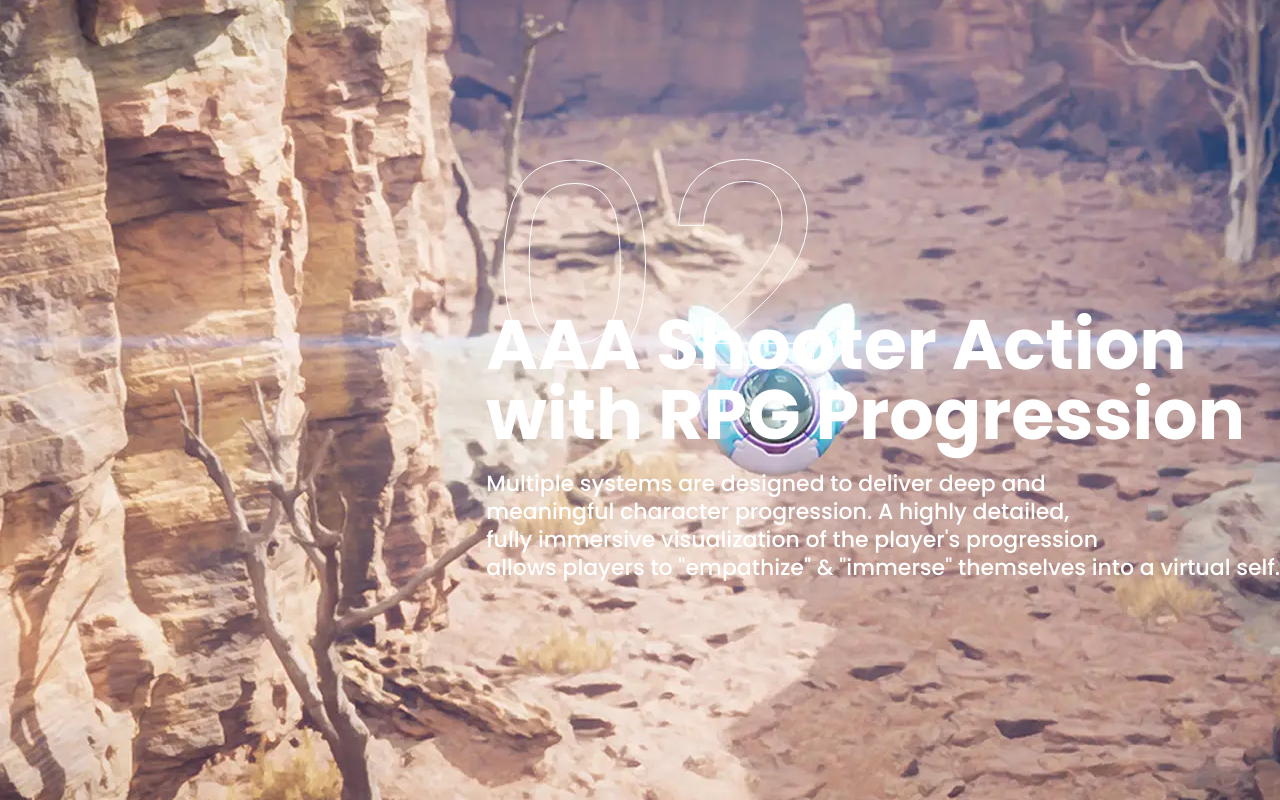
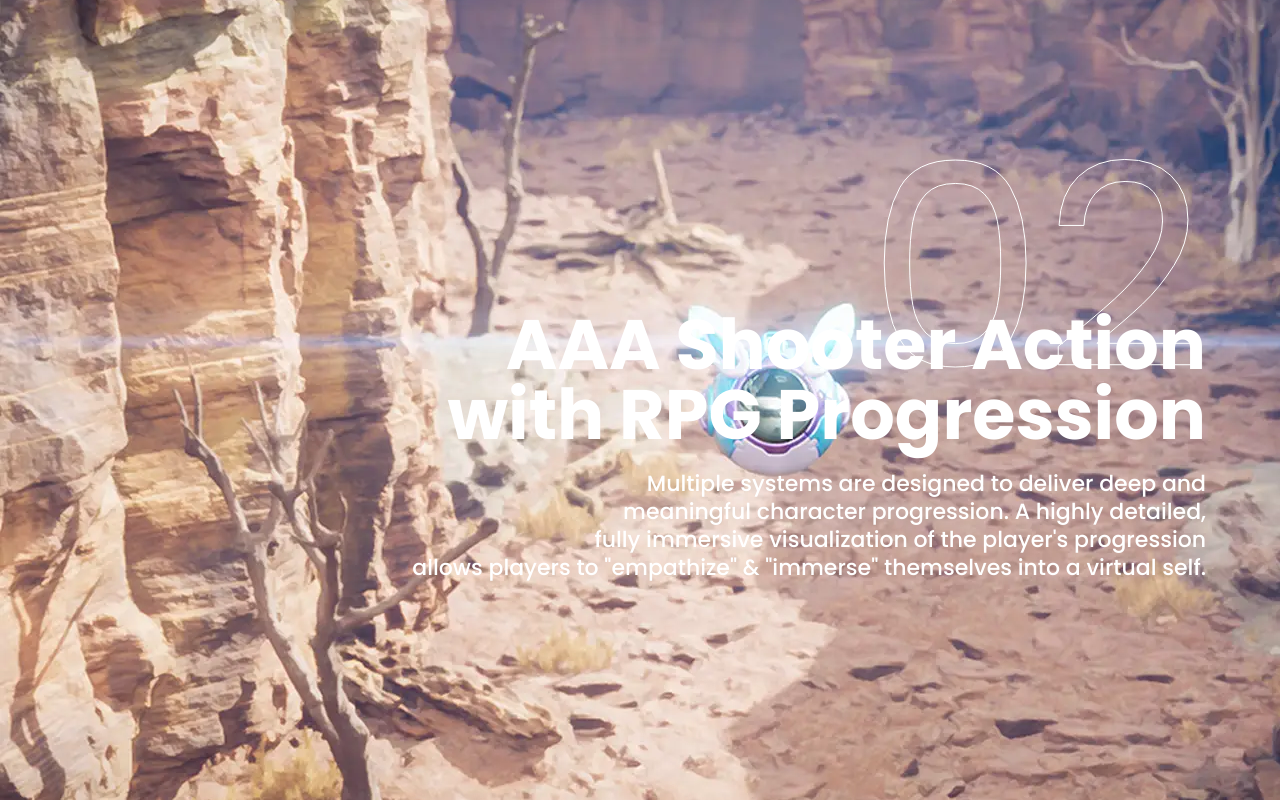
Before and after one commit to shdomi8599/clone-xociety, a Next.js app: page / in a window 1280 px wide. Shown: the part 2040-2840 px from the top of the page. Built offline with nearby package versions, Linux system fonts and the light colour scheme.

Commit message:
feat : isOdd Props를 활용하여 짝수와 홀수 구분

```diff
--- a/src/components/sections/contents/ContentsBox.tsx
+++ b/src/components/sections/contents/ContentsBox.tsx
@@ -8,17 +8,25 @@ interface Props extends ContentProps {
 }
 
 const ContentsBox = (props: Props) => {
-  return <Box {...props} />;
+  const isOdd = props.numberPageIndex % 2 === 1;
+
+  return <Box isOdd={isOdd} {...props} />;
 };
 
 export default ContentsBox;
 
-const Box = styled.div<Props>`
+interface BoxProps extends Props {
+  isOdd: boolean;
+}
+
+const Box = styled.div<BoxProps>`
   position: relative;
   z-index: ${({ numberPageIndex }) => numberPageIndex + 1};
-  margin-left: 74px;
+  margin-left: ${({ isOdd }) => (isOdd ? "74px" : "")};
+  margin-right: ${({ isOdd }) => (isOdd ? "" : "74px")};
   margin-top: -124px;
   opacity: 1;
+  text-align: ${({ isOdd }) => (isOdd ? "" : "end")};
 
   * {
     font-family: var(--font-family);
```
